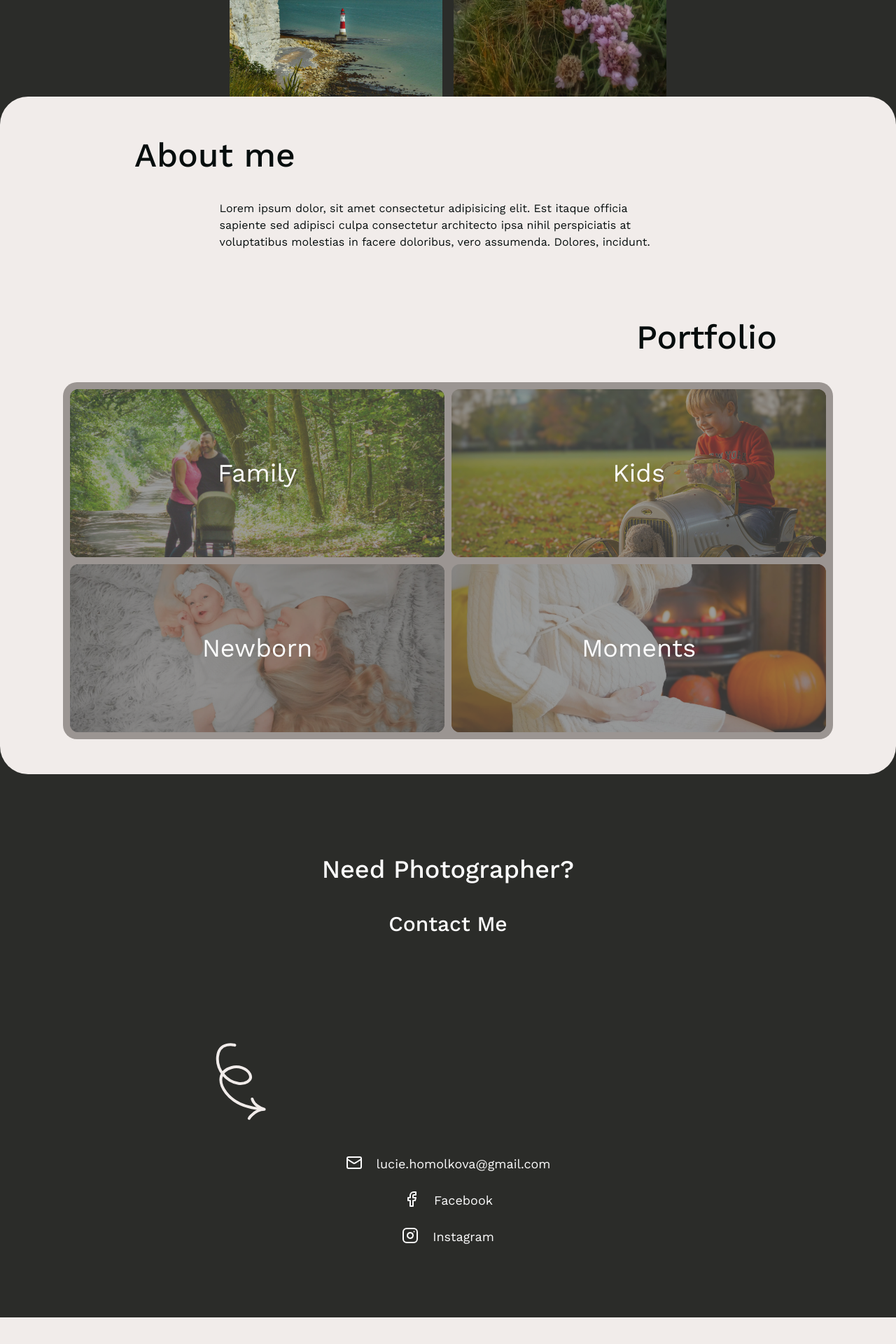
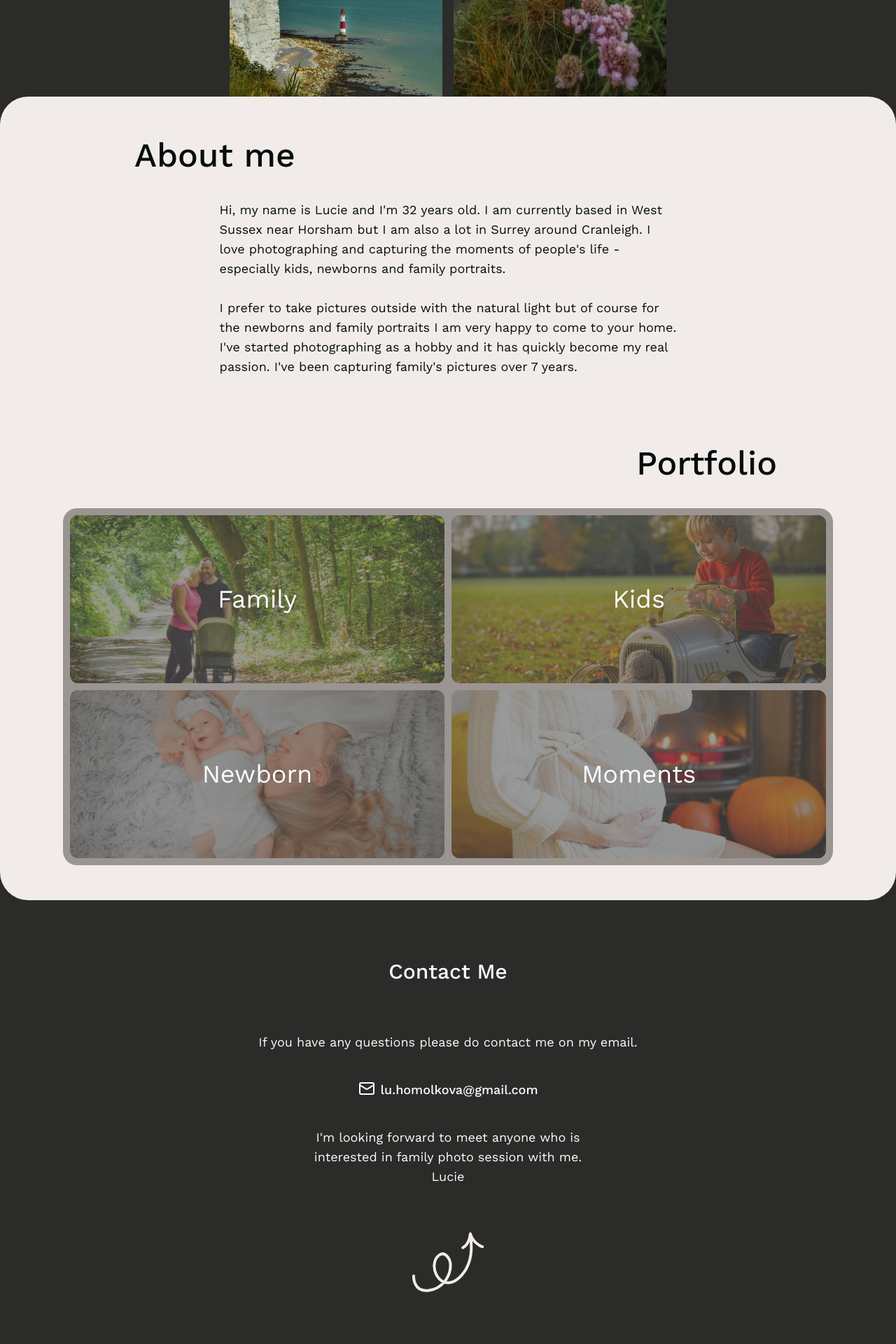
Before and after one commit to lucas-dash/Photography-Portfolio, a Next.js app: page / in a window 1280 px wide. Shown: the part 1985-3905 px from the top of the page at 70% size. Before the commit the page ends 3867 px from the top, so only its background shows below. Built offline with nearby package versions, Linux system fonts and the light colour scheme.

Commit message:
about, contact

```diff
--- a/src/components/About.tsx
+++ b/src/components/About.tsx
@@ -17,20 +17,26 @@ export default function About() {
   return (
     <section className="py-5 container" ref={scope} id="about">
       <motion.h3
-        className="font-medium text-3xl sm:text-4xl md:text-5xl sm:text-left text-center px-10 lg:px-40 py-10 "
+        className="font-medium text-3xl sm:text-4xl md:text-5xl max-sm:text-center px-10 lg:px-40 py-10 "
         initial={{ x: -100, opacity: 0 }}
       >
         About me
       </motion.h3>
 
       <motion.p
-        className="w-4/5 mx-auto lg:px-40 "
+        className="sm:w-4/5 mx-auto lg:px-40 text-lg "
         initial={{ opacity: 0, y: 50 }}
       >
-        Lorem ipsum dolor, sit amet consectetur adipisicing elit. Est itaque
-        officia sapiente sed adipisci culpa consectetur architecto ipsa nihil
-        perspiciatis at voluptatibus molestias in facere doloribus, vero
-        assumenda. Dolores, incidunt.
+        Hi, my name is Lucie and I&apos;m 32 years old. I am currently based in
+        West Sussex near Horsham but I am also a lot in Surrey around Cranleigh.
+        I love photographing and capturing the moments of people&apos;s life -
+        especially kids, newborns and family portraits.
+        <br />
+        <br />I prefer to take pictures outside with the natural light but of
+        course for the newborns and family portraits I am very happy to come to
+        your home. I&apos;ve started photographing as a hobby and it has quickly
+        become my real passion. I&apos;ve been capturing family&apos;s pictures
+        over 7 years.
       </motion.p>
     </section>
   );
--- a/src/components/Contact.tsx
+++ b/src/components/Contact.tsx
@@ -1,7 +1,6 @@
 'use client';
 
-import { Mail, Facebook, Instagram } from 'lucide-react';
-import Link from 'next/link';
+import { Mail } from 'lucide-react';
 import { motion, useInView, useAnimate, stagger } from 'framer-motion';
 import { useEffect } from 'react';
 
@@ -11,7 +10,6 @@ export default function Contact() {
 
   useEffect(() => {
     if (isInView) {
-      animate('h4', { y: 0, opacity: 1 }, { delay: 0, duration: 0.4 });
       animate('h3', { y: 0, opacity: 1 }, { delay: 0.5, duration: 0.4 });
       animate(
         '.svgpath',
@@ -19,33 +17,40 @@ export default function Contact() {
         { duration: 2, ease: 'easeInOut', delay: 0.5 }
       );
     } else {
-      animate('h4', { y: 20, opacity: 0 }, { delay: 0, duration: 0.4 });
       animate('h3', { y: 20, opacity: 0 }, { delay: 0.5, duration: 0.4 });
     }
   }, [animate, isInView, scope]);
 
   return (
     <section
-      className="text-text-light min-h-[95vh] flex flex-col justify-evenly px-5"
+      className="text-text-light min-h-[80dvh] flex flex-col justify-evenly px-5"
       ref={scope}
       id="contact"
     >
-      <div>
-        <motion.h4
-          className="font-medium text-4xl text-center pb-10"
-          initial={{ y: 20, opacity: 0 }}
-        >
-          Need Photographer?
-        </motion.h4>
       <motion.h3
         className="font-medium text-3xl text-center"
         initial={{ y: 20, opacity: 0 }}
       >
         Contact Me
       </motion.h3>
+
+      <div className="flex flex-col items-center gap-10">
+        <p className="text-lg text-center">
+          If you have any questions please do contact me on my email.
+        </p>
+
+        <div className="flex max-[315px]:flex-col max-[315px]:items-center gap-2 text-lg ">
+          <Mail />
+          <p className="font-medium">lu.homolkova@gmail.com</p>
         </div>
 
-      <motion.div className="w-20 relative rotate-45 lg:rotate-12 lg:top-12 left-1/2 -translate-x-1/2 md:left-1/4 2xl:left-[35%]">
+        <p className="text-center text-lg max-w-sm">
+          I&apos;m looking forward to meet anyone who is interested in family
+          photo session with me. Lucie
+        </p>
+      </div>
+
+      <motion.div className="w-20 relative -rotate-90 top-0 left-1/2 -translate-x-1/2 ">
         <svg
           width="110"
           height="110"
@@ -75,32 +80,6 @@ export default function Contact() {
           />
         </svg>
       </motion.div>
-
-      <article className="flex flex-col gap-6 items-center w-max mx-auto">
-        <div className="flex max-[315px]:flex-col max-[315px]:items-center gap-5 text-lg ">
-          <Mail />
-          <p>lucie.homolkova@gmail.com</p>
-        </div>
-        <Link
-          href="https://www.facebook.com/profile.php?id=100000356562716"
-          aria-label="link to my facebook account"
-          rel="noreferrer"
-          className="flex gap-5 text-lg"
-        >
-          <Facebook />
-          <p>Facebook</p>
-        </Link>
-        <Link
-          href="https://www.instagram.com/luci_homolkova/?igshid=MzRlODBiNWFlZA%3D%3D"
-          aria-label="link to my instagram account"
-          rel="noreferrer"
-          target="_blank"
-          className="flex gap-5 text-lg"
-        >
-          <Instagram />
-          <p>Instagram</p>
-        </Link>
-      </article>
     </section>
   );
 }
--- a/src/components/Navbar.tsx
+++ b/src/components/Navbar.tsx
@@ -1,6 +1,6 @@
 'use client';
 
-import { AlignRight, Facebook, Instagram, Mail, X } from 'lucide-react';
+import { AlignRight, X } from 'lucide-react';
 import { Button } from './ui/button';
 import Image from 'next/image';
 import { AnimatePresence, MotionConfig, motion } from 'framer-motion';
@@ -160,6 +160,21 @@ export default function Navbar() {
                     Gallery
                   </Link>
                 </li>
+                <li>
+                  <Link
+                    to="contact"
+                    spy={true}
+                    offset={-20}
+                    smooth={true}
+                    duration={600}
+                    aria-label="scroll to Contact section"
+                    onClick={() => setOpen(false)}
+                    role="button"
+                    className="text-5xl font-medium font-secondary text-text-light hover:text-detail transition-all cursor-pointer"
+                  >
+                    Contact
+                  </Link>
+                </li>
               </motion.ul>
 
               <motion.div
@@ -175,84 +190,6 @@ export default function Navbar() {
                 }}
                 className="w-full h-[2px] rounded-full bg-detail"
               ></motion.div>
-              <motion.ul
-                variants={{
-                  hide: {
-                    y: '25%',
-                    opacity: 0,
-                  },
-                  show: {
-                    y: '0%',
-                    opacity: 1,
-                  },
-                }}
-                className="list-none flex justify-center gap-x-4"
-              >
-                <li>
-                  <motion.div
-                    className="bg-primary flex items-center justify-center rounded-lg w-10 h-10 "
-                    whileHover={{ scale: 1.1 }}
-                    whileTap={{ scale: 0.9 }}
-                    transition={{
-                      duration: 0.2,
-                      type: 'spring',
-                    }}
-                  >
-                    <Link
-                      to="contact"
-                      spy={true}
-                      offset={-20}
-                      smooth={true}
-                      duration={600}
-                      aria-label="scroll to Contact section"
-                      onClick={() => setOpen(false)}
-                      role="button"
-                    >
-                      <Mail size={24} />
-                    </Link>
-                  </motion.div>
-                </li>
-                <li>
-                  <motion.div
-                    className="bg-primary flex items-center justify-center rounded-lg w-10 h-10 "
-                    whileHover={{ scale: 1.1 }}
-                    whileTap={{ scale: 0.9 }}
-                    transition={{
-                      duration: 0.2,
-                      type: 'spring',
-                    }}
-                  >
-                    <a
-                      href="https://www.instagram.com/luci_homolkova/?igshid=MzRlODBiNWFlZA%3D%3D"
-                      target="_blank"
-                      aria-label="link to my instagram account"
-                      rel="noreferrer"
-                    >
-                      <Instagram size={24} />
-                    </a>
-                  </motion.div>
-                </li>
-                <li>
-                  <motion.div
-                    className="bg-primary flex items-center justify-center rounded-lg w-10 h-10 "
-                    whileHover={{ scale: 1.1 }}
-                    whileTap={{ scale: 0.9 }}
-                    transition={{
-                      duration: 0.2,
-                      type: 'spring',
-                    }}
-                  >
-                    <a
-                      href="https://www.facebook.com/profile.php?id=100000356562716"
-                      target="_blank"
-                      aria-label="link to my facebook account"
-                      rel="noreferrer"
-                    >
-                      <Facebook size={24} />
-                    </a>
-                  </motion.div>
-                </li>
-              </motion.ul>
             </motion.div>
           </MotionConfig>
         )}
```
Lines whose indentation alone changed are shown as unchanged.
